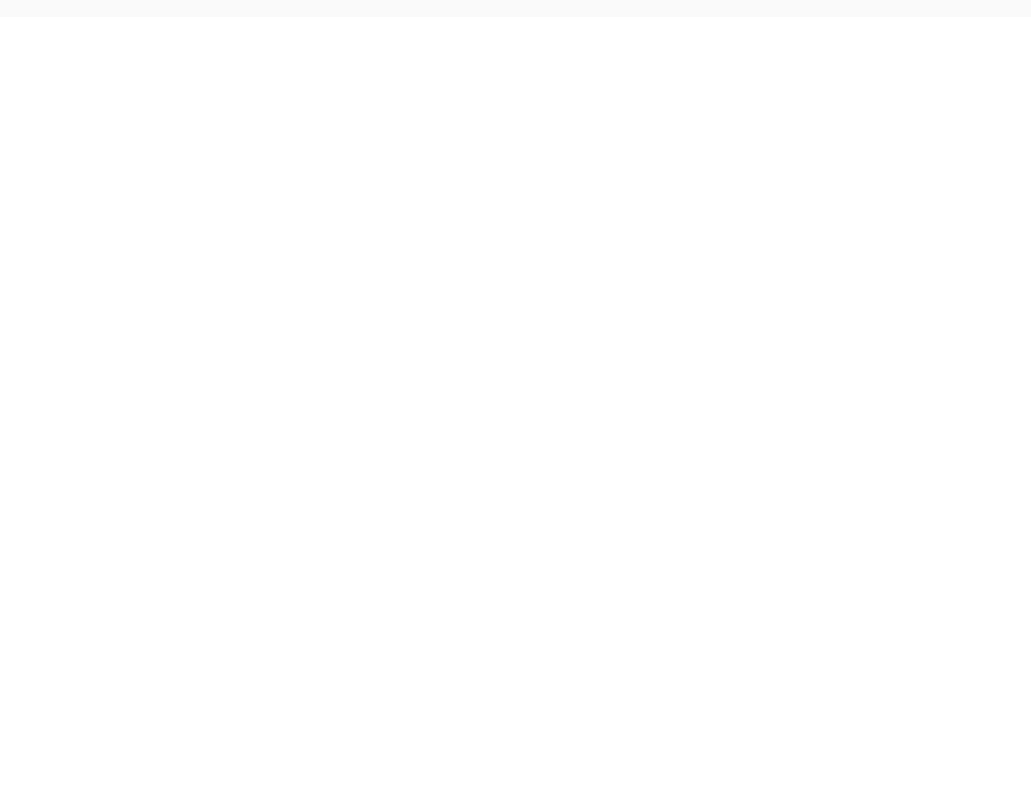
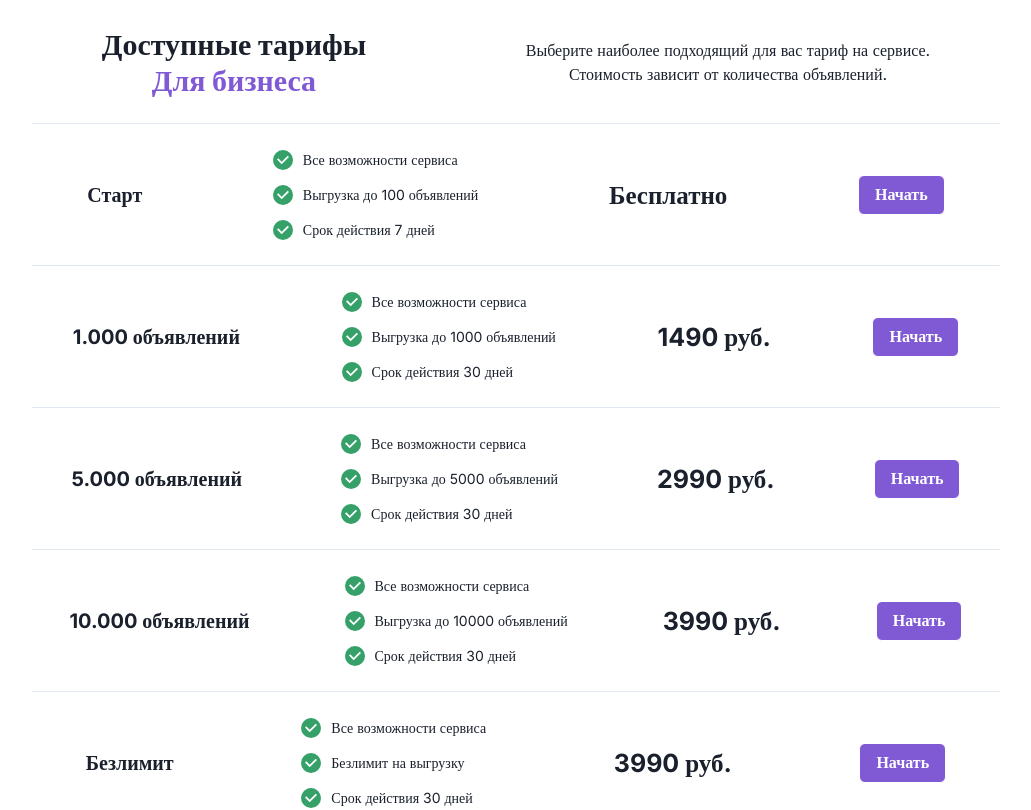
Before and after one commit to fayzullayevelmurod/Avito-Plus, a React (Vite) app: page / in a window 1280 px wide. Shown: the part 2260-3070 px from the top of the page, without its empty margins (124-1155 px from the left). Before the commit the page ends 2277 px from the top, so only its background shows below. Built offline with nearby package versions, Linux system fonts and the light colour scheme; a web font is replaced by a local one.

Commit message:
FINISH: Subscription section

```diff
--- a/src/pages/Home/Home.jsx
+++ b/src/pages/Home/Home.jsx
@@ -2,6 +2,7 @@
 import AvitoInfo from "./layouts/AvitoInfo";
 import ShortReview from "./layouts/ShortReview";
 import Welcome from "./layouts/Welcome";
+import Subscription from "./layouts/Subscription";
 
 import { Container } from "../../components/common";
 
@@ -11,6 +12,7 @@ export default function Home() {
       <Welcome />
       <ShortReview />
       <AvitoInfo />
+      <Subscription />
     </Container>
   )
 }
--- /dev/null
+++ b/src/pages/Home/layouts/Subscription.jsx
@@ -0,0 +1,51 @@
+import { Fragment } from "react";
+import { CheckIcon } from "@chakra-ui/icons";
+import { Box, Flex, Heading, Text } from "@chakra-ui/react";
+
+import { Button } from '../../../components/common'
+import { plans } from '../mock'
+
+export default function Subscription() {
+  return (
+    <Box py="80px">
+      <Flex justify="space-around" gap="20px" align="center">
+        <Heading fontSize="30px" fontWeight="800" textAlign="center">
+          Доступные тарифы <br />
+          <Box color="#805AD5" as="span">Для бизнеса</Box>
+        </Heading>
+        <Text textAlign="center">
+          Выберите наиболее подходящий для вас тариф на сервисе. <br />
+          Стоимость зависит от количества объявлений.
+        </Text>
+      </Flex>
+
+      {plans.map(plan => (
+        <Fragment key={plan.id}>
+          <Box my="25px" as="hr" />
+          <Flex justify="space-around" gap="20px" align="center">
+            <Heading textAlign="center" fontSize="20px" fontWeight={700}>{plan.title}</Heading>
+
+            <Flex gap="14px" direction="column">
+              {plan.info.map((planText, idx) => (
+                <Flex gap="10px" align="center" key={idx}>
+                  <Flex justify="center" align="center" as="span" bg="#35A169" w="20px" h="20px" borderRadius="100%">
+                    <CheckIcon color="white" boxSize={3} />
+                  </Flex>
+                  <Text fontSize="14px" fontWeight={400}>{planText}</Text>
+                </Flex>
+              ))}
+            </Flex>
+
+            <Heading fontSize="25px" fontWeight={700}>
+              {plan.price} {plan.price !== 'Бесплатно' && 'руб.'}
+            </Heading>
+
+            <Button>
+              <Text>Начать</Text>
+            </Button>
+          </Flex>
+        </Fragment>
+      ))}
+    </Box>
+  )
+}
--- /dev/null
+++ b/src/pages/Home/mock/index.js
@@ -0,0 +1,32 @@
+export const plans = [
+  {
+    id: 1,
+    title: 'Старт',
+    info: ['Все возможности сервиса', 'Выгрузка до 100 объявлений', 'Срок действия 7 дней'],
+    price: 'Бесплатно',
+  },
+  {
+    id: 2,
+    title: '1.000 объявлений',
+    info: ['Все возможности сервиса', 'Выгрузка до 1000 объявлений', 'Срок действия 30 дней'],
+    price: 1490,
+  },
+  {
+    id: 3,
+    title: '5.000 объявлений',
+    info: ['Все возможности сервиса', 'Выгрузка до 5000 объявлений', 'Срок действия 30 дней'],
+    price: 2990,
+  },
+  {
+    id: 4,
+    title: '10.000 объявлений',
+    info: ['Все возможности сервиса', 'Выгрузка до 10000 объявлений', 'Срок действия 30 дней'],
+    price: 3990,
+  },
+  {
+    id: 5,
+    title: 'Безлимит',
+    info: ['Все возможности сервиса', 'Безлимит на выгрузку', 'Срок действия 30 дней'],
+    price: 3990,
+  }
+]
```
